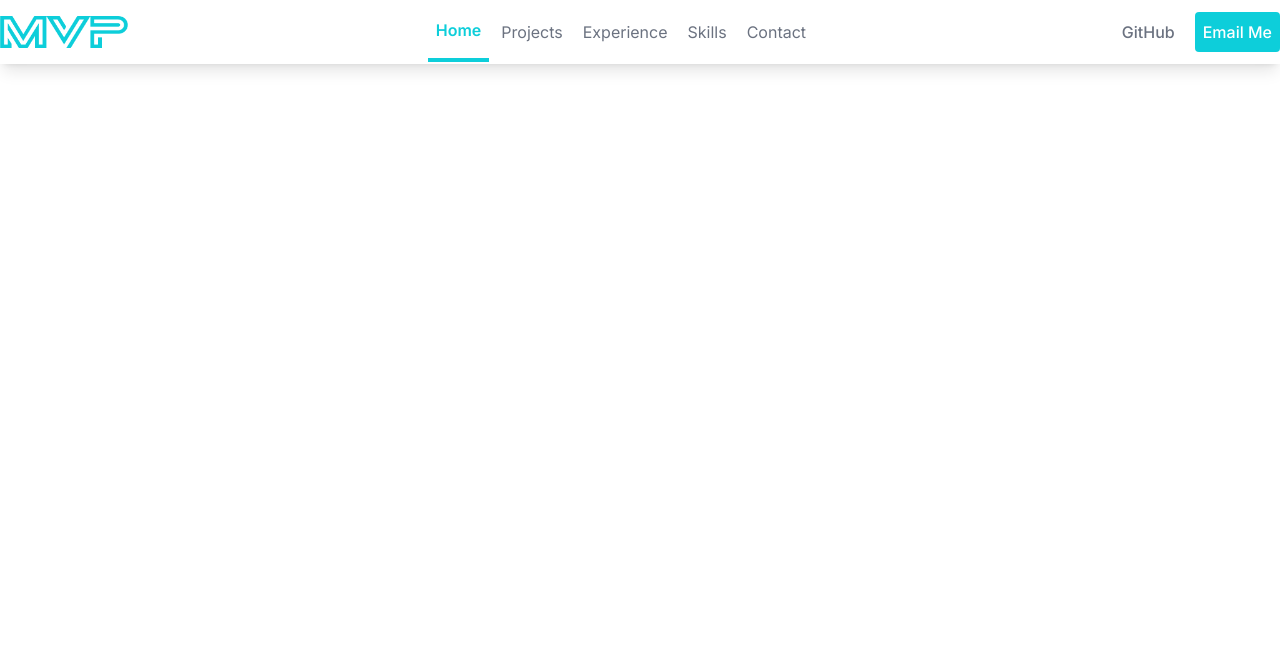
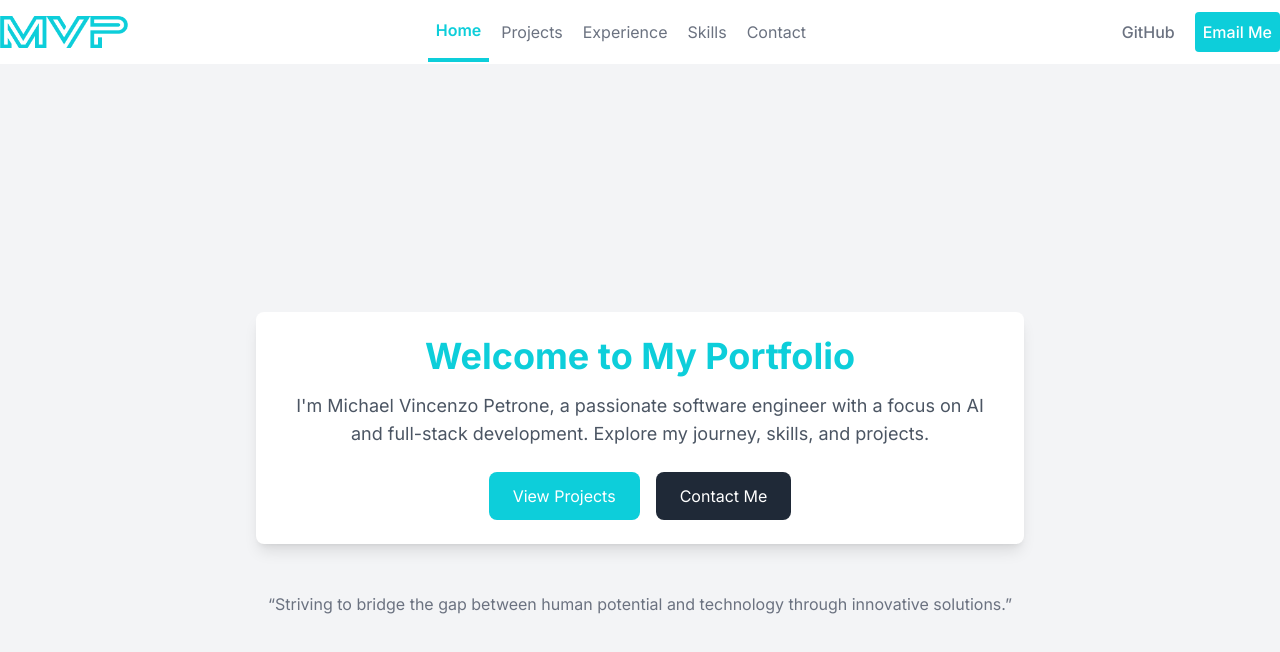
Before and after one commit to MVPetrone/portfolio-v3, a Next.js app: page / in a window 1280 px wide. Shown: the top 652 px of the page. Built offline with nearby package versions, Linux system fonts and the light colour scheme.

Commit message:
WELCOME SECTION

```diff
--- /dev/null
+++ b/src/app/components/WelcomeSection.tsx
@@ -0,0 +1,31 @@
+"use client";
+import Link from "next/link";
+
+const WelcomeSection: React.FC = () => {
+  return (
+    <div className="max-w-3xl text-center p-6 bg-white shadow-lg rounded-lg">
+      <h1 className="text-4xl font-bold text-[#0DCEDA]">
+        Welcome to My Portfolio
+      </h1>
+      <p className="text-gray-600 mt-4 text-lg">
+        I'm Michael Vincenzo Petrone, a passionate software engineer with a
+        focus on AI and full-stack development. Explore my journey, skills,
+        and projects.
+      </p>
+      <div className="mt-6 flex justify-center space-x-4">
+        <Link href="/projects">
+          <div className="px-6 py-3 text-white bg-[#0DCEDA] rounded-lg hover:bg-[#0BBCC5] transition duration-300 cursor-pointer">
+            View Projects
+          </div>
+        </Link>
+        <Link href="/contact">
+          <div className="px-6 py-3 text-white bg-gray-800 rounded-lg hover:bg-gray-700 transition duration-300 cursor-pointer">
+            Contact Me
+          </div>
+        </Link>
+      </div>
+    </div>
+  );
+};
+
+export default WelcomeSection;
--- a/src/app/page.tsx
+++ b/src/app/page.tsx
@@ -1,15 +1,23 @@
-import React from 'react'
-import Img from '/img.jpeg'
+"use client";
+import Navbar from "./components/NavBar"// Import the Navbar
+import WelcomeSection from "./components/WelcomeSection"// Import the Welcome Section
+import Link from "next/link";
 
-import type { AppProps } from 'next/app';
-import Navbar from './components/NavBar';
+export default function Home() {
+  return (
+    <>
+      <Navbar /> {/* Include the Navbar */}
+      <div className="min-h-screen flex flex-col items-center justify-center bg-gray-100">
+        <WelcomeSection />
 
-const Home: React.FC = () => {
-  return (
-    <div>
-      <Navbar />
-    </div>
+        {/* Additional Info */}
+        <div className="mt-12 text-center">
+          <p className="text-gray-500">
+            “Striving to bridge the gap between human potential and technology
+            through innovative solutions.”
+          </p>
+        </div>
+      </div>
+    </>
   );
-};
-
-export default Home
+}
```
Also changed, not shown: public/mvp icon.png (added), 1 other file (tests, documents, lock files or other folders).
